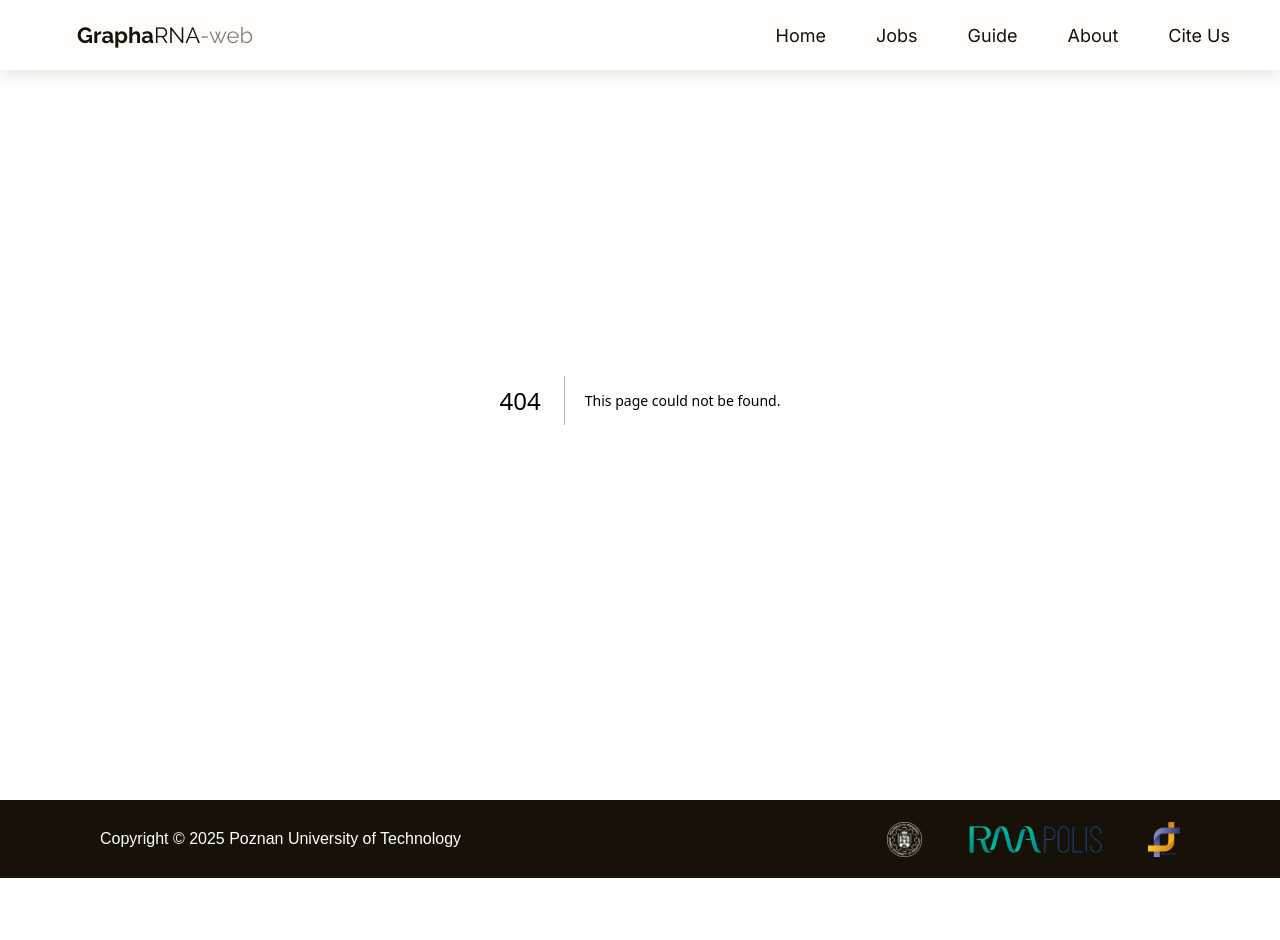
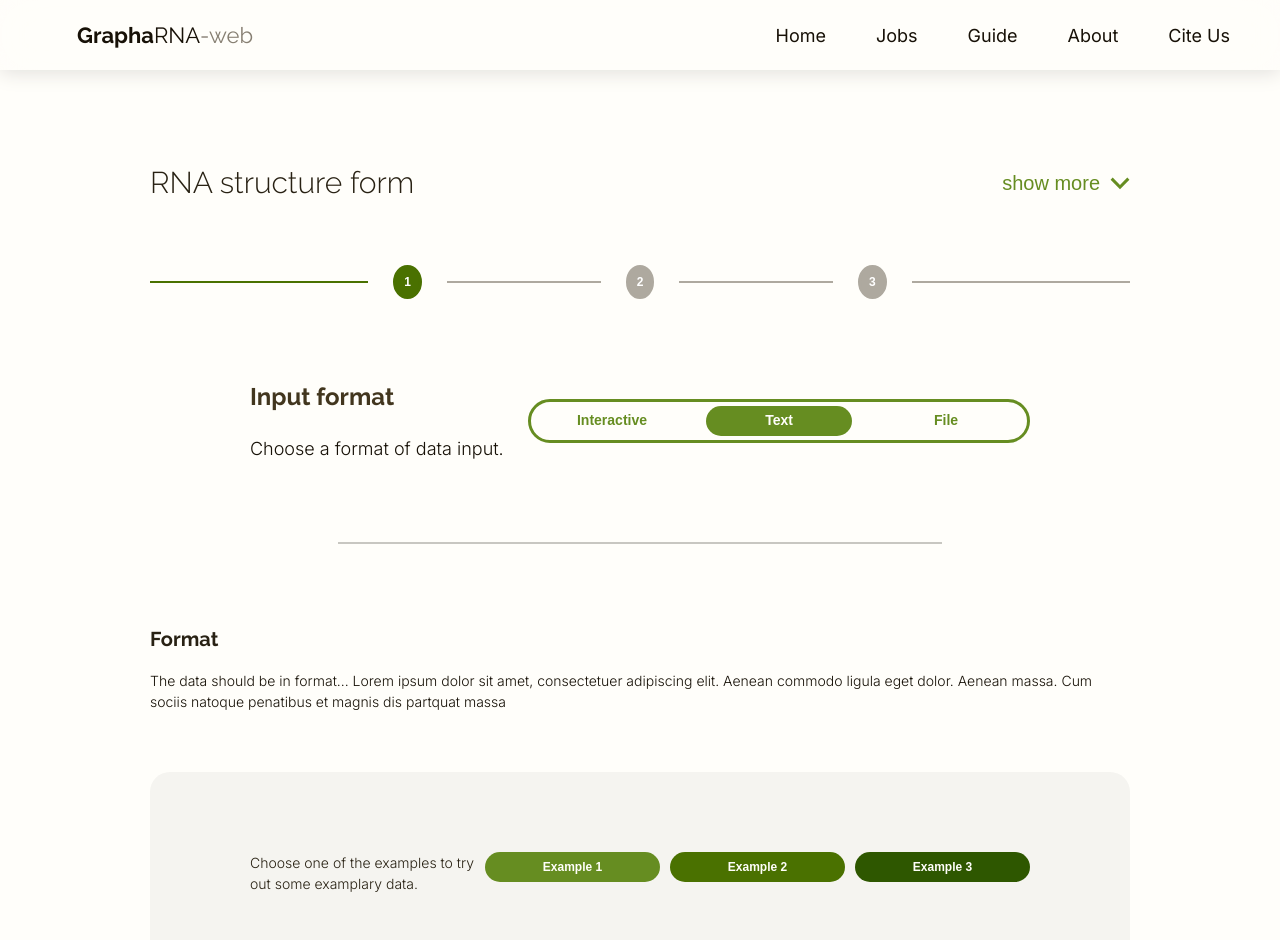
Before and after one commit to GraphaRNA-web/GraphaRNA-web, a Next.js app in the folder frontend/: page /submitJob in a window 1280 px wide. Before the commit this address had no page. Shown: the top 940 px of the page. Before the commit the page ends 878 px from the top, so only its background shows below. Built offline with nearby package versions, Linux system fonts and the light colour scheme; a web font is replaced by a local one.

Commit message:
Przygotowanie do merge

```diff
--- a/frontend/app/page.tsx
+++ b/frontend/app/page.tsx
@@ -24,7 +24,7 @@ export default function Home() {
           </div>
         </div>
         <div className='home-buttons'>
-            <Link href="/validateRNA">
+            <Link href="/submitJob">
               <Button
                 id="home-start-button"
                 color="primary"
--- a/frontend/app/styles/validateRNA.css
+++ b/frontend/app/styles/submitJob.css
@@ -1,8 +1,8 @@
-.jobs-page{
+.submit-jobs-page{
     padding-top: 100px;
 }
 
-.jp-content{
+.sjp-content{
     display: flex;
     flex-direction: column;
     padding-top: 60px;
@@ -12,26 +12,26 @@
     gap: 60px;
 }
 
-.jp-header{
+.sjp-header{
     display: flex;
     flex-direction: column;
     gap: 42px;
 }
 
-.jp-header-top{
+.sjp-header-top{
     display: flex;
     flex-direction: row;
     justify-content: space-between;
 }
 
-.jp-header-title{
+.sjp-header-title{
     color: var(--brown-lighten-10);
     font-size: 30px;
     font-weight: 200;
     font-family: "Raleway";
 }
 
-.jp-toggle-button{
+.sjp-toggle-button{
     display: flex;
     flex-direction: row;
     gap: 10px;
@@ -40,18 +40,18 @@
     align-items: center;
 }
 
-.jp-toggle-icon{
+.sjp-toggle-icon{
     width: 20px;
     height: 20px;
 }
 
-.jp-buttons-section{
+.sjp-buttons-section{
     display: flex;
     flex-direction: row;
     gap: 15px;
 }
 
-.jp-format-select{
+.sjp-format-select{
     display: flex;
     flex-direction: row;
     justify-content: space-between;
@@ -61,27 +61,27 @@
     padding-top: 20px;
 }
 
-.jp-format-select-left{
+.sjp-format-select-left{
     display: flex;
     flex-direction: column;
     gap: 20px;
 }
 
-.jp-format-top{
+.sjp-format-top{
     font-size: 24px;
     font-weight: 700;
     color: var(--brown-lighten-15);
     font-family: "Raleway";
 }
 
-.jp-format-bottom{
+.sjp-format-bottom{
     font-size: 18px;
     font-weight: 300;
     color: var(--brown-base);
     font-family: "Inter";
 }
 
-.jp-line-sep{
+.sjp-line-sep{
     width: 604px;
     height: 0px;
     border: 1px solid var(--background-darken-10);
@@ -90,7 +90,7 @@
     margin-bottom: 20px;
 }
 
-.jp-format{
+.sjp-format{
     display: flex;
     flex-direction: row;
     justify-content: space-between;
@@ -98,31 +98,31 @@
     padding-right: 100px;
 }
 
-.jp-format-info{
+.sjp-format-info{
     display: flex;
     flex-direction: column;
     gap: 16px;
 }
 
-.jp-format-info-1{
+.sjp-format-info-1{
     font-family: Raleway;
     font-weight: 700;
     font-size: 20px;
 }
 
-.jp-format-info-2{
+.sjp-format-info-2{
     font-family: Inter;
     font-weight: 300;
     font-size: 14px;
 }
 
-.jp-step-0{
+.sjp-step-0{
     display: flex;
     flex-direction: column;
     gap: 60px;
 }
 
-.jp-text-input-section{
+.sjp-text-input-section{
     display: flex;
     flex-direction: column;
     background-color: var(--background-darken-5);
@@ -132,32 +132,32 @@
     gap: 50px;
 }
 
-.jp-text-input-section--error {
+.sjp-text-input-section--error {
   height: 500px;
 }
 
-.jp-text-input-examples{
+.sjp-text-input-examples{
     height: 34px;
     display: flex;
     flex-direction: row;
     justify-content: space-between;
 }
 
-.jp-examples-left{
+.sjp-examples-left{
     width: 257px;
     font-size: 14px;
     font-weight: 300;
     font-family: Inter;
 }
 
-.jp-examples-right{
+.sjp-examples-right{
     display: flex;
     flex-direction: row;
     gap: 10px;
     width: 545px;
 }
 
-.jp-input-area{
+.sjp-input-area{
     display: flex;
     flex-direction: column;
     gap: 17px;
@@ -167,25 +167,25 @@
     color: var(--brown-base)
 }
 
-.jp-opt-params{
+.sjp-opt-params{
     display: flex;
     flex-direction: column;
     gap: 16px;
 }
 
-.jp-opt-params-1{
+.sjp-opt-params-1{
     font-family: Raleway;
     font-weight: 700;
     font-size: 22px;
 }
 
-.jp-opt-params-2{
+.sjp-opt-params-2{
     font-family: Inter;
     font-weight: 300;
     font-size: 16px;
 }
 
-.jp-params-fields{
+.sjp-params-fields{
     margin-top: 83px;
     display: flex;
     flex-direction: column;
@@ -196,7 +196,7 @@
     margin-bottom: 83px;
 }
 
-.jp-seed-name-param{
+.sjp-seed-name-param{
     display: flex;
     flex-direction: row;
     justify-content: space-between;
@@ -206,7 +206,7 @@
     color: var(--brown-base);
 }
 
-.jp-params-fields span{
+.sjp-params-fields span{
     font-family: Inter;
     font-size: 16px;
     font-weight: 600;
@@ -214,7 +214,7 @@
     padding-left: 10px;
 }
 
-.jp-alt-param{
+.sjp-alt-param{
     display: flex;
     flex-direction: column;
     font-family: Inter;
@@ -224,7 +224,7 @@
     gap: 10px;
 }
 
-.jp-email-param{
+.sjp-email-param{
     display: flex;
     flex-direction: column;
     justify-content: space-between;
@@ -235,14 +235,14 @@
     gap: 10px
 }
 
-.jp-format-info-2{
+.sjp-format-info-2{
     font-family: Inter;
     font-weight: 300;
     font-size: 14px;
     color: var(--brown-base)
 }
 
-.jp-structures-section{
+.sjp-structures-section{
     display: flex;
     flex-direction: column;
     background-color: var(--background-darken-5);
@@ -252,14 +252,14 @@
     gap: 20px;
 }
 
-.jp-structures-title{
+.sjp-structures-title{
     color: var(--brown-base);
     font-size: 18px;
     font-weight: 600;
     font-family: Inter;
 }
 
-.jp-structures-subtitle{
+.sjp-structures-subtitle{
     color: var(--brown-lighten-15);
     font-size: 18px;
     font-weight: 400;
@@ -267,7 +267,7 @@
     padding-left: 5px;
 }
 
-.jp-add-structure{
+.sjp-add-structure{
     border-radius: 10px;
     border: 2px solid var(--primary2-base);
     color: var(--primary2-base);
@@ -276,11 +276,11 @@
     justify-content: center;
 }
 
-.jp-add-structure p{
+.sjp-add-structure p{
     font-size: 20px;
 }
 
-.jp-step1-buttons{
+.sjp-step1-buttons{
     display: flex;
     flex-direction: row;
     gap: 15px;
--- a/frontend/app/validateRNA/page.tsx
+++ b/frontend/app/submitJob/page.tsx
@@ -4,7 +4,7 @@ import { useState } from 'react';
 import { validateRNA, getSuggestedData, submitJobRequest } from "@/lib/api";
 import Modal from '../components/Modal';
 import Slider from '../components/Slider';
-import '../styles/validateRNA.css';
+import '../styles/submitJob.css';
 import Button from '../components/Button';
 import StepsIndicator from '../components/StepsIndicator';
 import TextArea from '../components/TextArea';
@@ -13,7 +13,7 @@ import IntegerField from '../components/IntegerField';
 import MessageBox from '../components/MessageBox';
 
 
-export default function ValidateRNA() {
+export default function submitJob() {
   const [inputFormat, setInputFormat] = useState("Text");
   const [isExpanded, setIsExpanded] = useState(false);
   const [currentStep, setCurrentStep] = useState(0);
@@ -255,22 +255,22 @@ const handleNext = async () => {
   }
 
   return (
-    <div className='jobs-page'>
-      <div className='jp-content'>
-        <div className='jp-header'>
-          <div className='jp-header-top'>
-            <span className='jp-header-title'>RNA structure form</span>
-            <div className="jp-toggle-button" onClick={() => setIsExpanded(prev => !prev)}>
+    <div className='submit-jobs-page'>
+      <div className='sjp-content'>
+        <div className='sjp-header'>
+          <div className='sjp-header-top'>
+            <span className='sjp-header-title'>RNA structure form</span>
+            <div className="sjp-toggle-button" onClick={() => setIsExpanded(prev => !prev)}>
               <span>{isExpanded ? "show less" : "show more"}</span>
               <img
                   src={isExpanded ? "icons/arrow_up.svg" : "icons/arrow_down.svg"}
                   alt="Toggle icon"
-                  className="jp-toggle-icon"
+                  className="sjp-toggle-icon"
               />
             </div>
           </div>
           {isExpanded && (
-            <p className='jp-header-bottom'>
+            <p className='sjp-header-bottom'>
               Lorem ipsum dolor sit amet, consectetuer adipiscing elit.
               Aenean commodo ligula eget dolor. Aenean massa. Cum sociis natoque penatibus et magnis dis parturient montes,
               nascetur ridiculus mus. Donec quam felis, ultricies nec, pellentesque eu, pretium quis, sem. Nulla consequat massa
@@ -283,11 +283,11 @@ const handleNext = async () => {
         <StepsIndicator totalSteps={3} currentStep ={currentStep}/>
 
         {currentStep === 0 && (
-          <div className='jp-step-0'>
-            <div className='jp-format-select'>
-              <div className='jp-format-select-left'>
-                <span className='jp-format-top'>Input format</span>
-                <span className='jp-format-bottom'>Choose a format of data input.</span>
+          <div className='sjp-step-0'>
+            <div className='sjp-format-select'>
+              <div className='sjp-format-select-left'>
+                <span className='sjp-format-top'>Input format</span>
+                <span className='sjp-format-bottom'>Choose a format of data input.</span>
               </div>
               <Slider
                 options={["Interactive", "Text", "File"]}
@@ -295,25 +295,25 @@ const handleNext = async () => {
                 onChange={setInputFormat}
               />
             </div>
-            <div className="jp-line-sep"></div>
-            <div className='jp-hadle-choice'>
+            <div className="sjp-line-sep"></div>
+            <div className='sjp-hadle-choice'>
               {inputFormat === "Interactive" && (
-                <div className='jp-format-info'>
-                  <p className='jp-format-info-1'>
+                <div className='sjp-format-info'>
+                  <p className='sjp-format-info-1'>
                     Interactive form
                   </p>
-                  <p className='jp-format-info-2'>
+                  <p className='sjp-format-info-2'>
                     Interactive form is based on... Lorem ipsum dolor sit amet, consectetuer adipiscing elit.
                     Aenean commodo ligula eget dolor. Aenean massa. Cum sociis natoque penatibus et magnis dis partquat massa
                   </p>
 
                   {/* Nowa sekcja na struktury */}
-                  <div className="jp-structures-section">
-                    <p className='jp-structures-title'>Structures</p>
-                    <p className='jp-structures-subtitle'>Paste structure</p>
+                  <div className="sjp-structures-section">
+                    <p className='sjp-structures-title'>Structures</p>
+                    <p className='sjp-structures-subtitle'>Paste structure</p>
 
                     {structures.map((s, idx) => (
-                      <div key={idx} className="jp-structure-item">
+                      <div key={idx} className="sjp-structure-item">
                         <TextArea
                           rows={4}
                           value={s}
@@ -323,23 +323,23 @@ const handleNext = async () => {
                       </div>
                     ))}
 
-                    <div className="jp-add-structure" onClick={addStructure}>
+                    <div className="sjp-add-structure" onClick={addStructure}>
                       <p>+</p>
                     </div>
                   {errors.length > 0 && (
-                    <div className="jp-errors">
+                    <div className="sjp-errors">
                       <MessageBox type="error" messages={errors} />
                     </div>
                   )}
 
                   {warnings.length > 0 && (
-                    <div className="jp-warnings">
+                    <div className="sjp-warnings">
                       <MessageBox type="warning" messages={warnings} />
                     </div>
                   )}
 
                   {approves.length > 0 && (
-                    <div className="jp-approves">
+                    <div className="sjp-approves">
                       <MessageBox type="approve" messages={approves} />
                     </div>
                   )}
@@ -348,23 +348,23 @@ const handleNext = async () => {
                 )}
 
               {inputFormat === "Text" && (
-                  <div className='jp-format-info'>
-                    <p className='jp-format-info-1'>
+                  <div className='sjp-format-info'>
+                    <p className='sjp-format-info-1'>
                     Format
                     </p>
-                    <p className='jp-format-info-2'>The data should be in format... Lorem ipsum dolor sit amet, consectetuer adipiscing elit.
+                    <p className='sjp-format-info-2'>The data should be in format... Lorem ipsum dolor sit amet, consectetuer adipiscing elit.
                     Aenean commodo ligula eget dolor. Aenean massa. Cum sociis natoque penatibus et magnis dis partquat massa
                     </p>
                   </div>
               )}
 
               {inputFormat === "File" && (
-                <div className='jp-format'>
-                  <div className='jp-format-info'>
-                    <p className='jp-format-info-1'>
+                <div className='sjp-format'>
+                  <div className='sjp-format-info'>
+                    <p className='sjp-format-info-1'>
                     Format
                     </p>
-                    <p className='jp-format-info-2'>A valid file should be in .fasta format.
+                    <p className='sjp-format-info-2'>A valid file should be in .fasta format.
                     </p>
                   </div>
                   <Modal/>
@@ -373,12 +373,12 @@ const handleNext = async () => {
             </div>
 
             {inputFormat ==="Text" && (
-              <div className='jp-text-input-section' style={{ height: dynamicHeight }}>
-                <div className='jp-text-input-examples'>
-                  <div className='jp-examples-left'>
+              <div className='sjp-text-input-section' style={{ height: dynamicHeight }}>
+                <div className='sjp-text-input-examples'>
+                  <div className='sjp-examples-left'>
                       <p>Choose one of the examples to try out some examplary data.</p>
                   </div>
-                  <div className='jp-examples-right'>
+                  <div className='sjp-examples-right'>
                       <Button
                         color="green1"
                         width='175px'
@@ -402,7 +402,7 @@ const handleNext = async () => {
                       />
                   </div>
                 </div>
-                <div className='jp-input-area'>
+                <div className='sjp-input-area'>
                   RNA structure
                   <TextArea
                     rows={6}
@@ -412,19 +412,19 @@ const handleNext = async () => {
                   />
                 </div>
                 {errors.length > 0 && (
-                  <div className="jp-errors">
+                  <div className="sjp-errors">
                     <MessageBox type="error" messages={errors} />
                   </div>
                 )}
 
                 {warnings.length > 0 && (
-                  <div className="jp-warnings">
+                  <div className="sjp-warnings">
                     <MessageBox type="warning" messages={warnings} />
                   </div>
                 )}
 
                 {approves.length > 0 && (
-                  <div className="jp-approves">
+                  <div className="sjp-approves">
                     <MessageBox type="approve" messages={approves} />
                   </div>
                 )}
@@ -432,7 +432,7 @@ const handleNext = async () => {
             )}
 
             {(inputFormat === "Text" || inputFormat === "Interactive") && (
-              <div className='jp-buttons-section'>
+              <div className='sjp-buttons-section'>
                 <Button
                   color='primary'
                   variant='filled'
@@ -458,19 +458,19 @@ const handleNext = async () => {
 
         {currentStep === 1 && (
           <div>
-            <div className='jp-params-section'>
-              <div className='jp-opt-params'>
-                <p className='jp-opt-params-1'>
+            <div className='sjp-params-section'>
+              <div className='sjp-opt-params'>
+                <p className='sjp-opt-params-1'>
                   Optional parameters
                 </p>
-                <p className='jp-opt-params-2'>
+                <p className='sjp-opt-params-2'>
                   You can provide some optional parameters for the calculation process
                 </p>
               </div>
 
-              <div className='jp-params-fields'>
+              <div className='sjp-params-fields'>
                 {/* --- SEED --- */}
-                  <div className='jp-seed-name-param'>
+                  <div className='sjp-seed-name-param'>
                     <p>Seed <span>{autoSeed ? seed : ""}</span></p>
                     <CustomCheckbox
                       label="auto"
@@ -488,7 +488,7 @@ const handleNext = async () => {
                   )}
 
                   {/* --- JOB NAME --- */}
-                  <div className='jp-seed-name-param'>
+                  <div className='sjp-seed-name-param'>
                     <p>Name <span>{autoName ? jobname : ""}</span></p>
                     <CustomCheckbox
                       label="auto"
@@ -507,7 +507,7 @@ const handleNext = async () => {
 
 
                 {/* --- INTEGER FIELD --- */}
-                <div className='jp-alt-param'>
+                <div className='sjp-alt-param'>
                   <IntegerField
                     min={1}
                     max={5}
@@ -519,7 +519,7 @@ const handleNext = async () => {
                 </div>
               </div>
 
-              <div className='jp-step1-buttons'>
+              <div className='sjp-step1-buttons'>
                 <Button
                   color='primary'
                   variant='filled'
@@ -545,18 +545,18 @@ const handleNext = async () => {
 
         {currentStep === 2 && (
           <div>
-            <div className='jp-params-section'>
-              <div className='jp-opt-params'>
-                <p className='jp-opt-params-1'>
+            <div className='sjp-params-section'>
+              <div className='sjp-opt-params'>
+                <p className='sjp-opt-params-1'>
                   Optional parameters
                 </p>
-                <p className='jp-opt-params-2'>
+                <p className='sjp-opt-params-2'>
                   You can provide some optional parameters for the calculation process
                 </p>
               </div>
 
-              <div className='jp-params-fields'>
-                <div className='jp-email-param'>
+              <div className='sjp-params-fields'>
+                <div className='sjp-email-param'>
                   <p>E-mail <span>(optional)</span></p>
                   <TextArea
                     rows={1}
@@ -565,21 +565,21 @@ const handleNext = async () => {
                     placeholder="your@email.com"
                   />
                 {errors.length > 0 && (
-                  <div className="jp-errors">
+                  <div className="sjp-errors">
                     {errors.length > 0 && (
-                      <div className="jp-errors">
+                      <div className="sjp-errors">
                         <MessageBox type="error" messages={errors} />
                       </div>
                     )}
 
                     {warnings.length > 0 && (
-                      <div className="jp-warnings">
+                      <div className="sjp-warnings">
                         <MessageBox type="warning" messages={warnings} />
                       </div>
                     )}
 
                     {approves.length > 0 && (
-                      <div className="jp-approves">
+                      <div className="sjp-approves">
                         <MessageBox type="approve" messages={approves} />
                       </div>
                     )}
@@ -588,7 +588,7 @@ const handleNext = async () => {
                 </div>
               </div>
 
-              <div className='jp-step1-buttons'>
+              <div className='sjp-step1-buttons'>
                 <Button
                   color='primary'
                   variant='filled'
```
